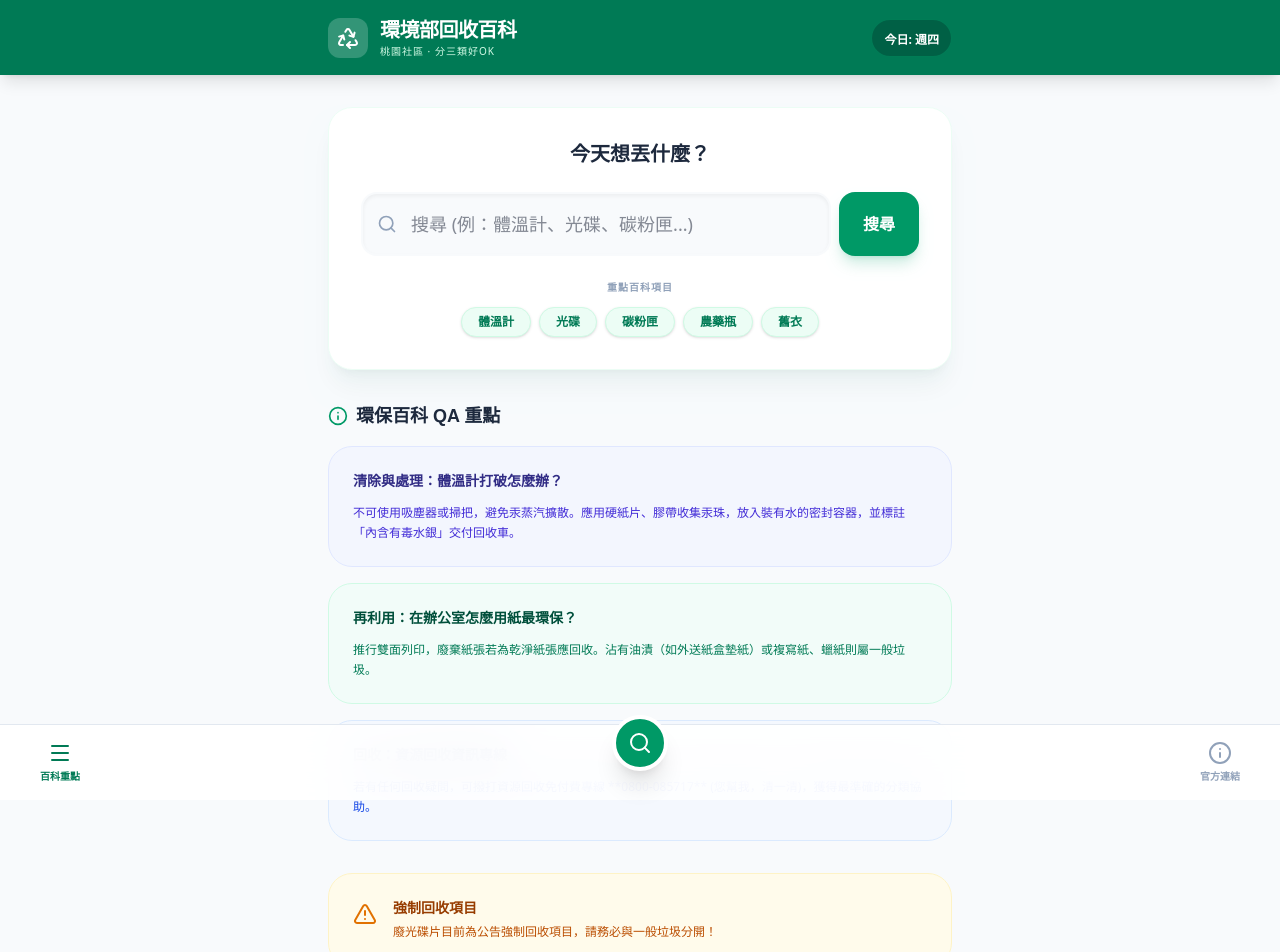
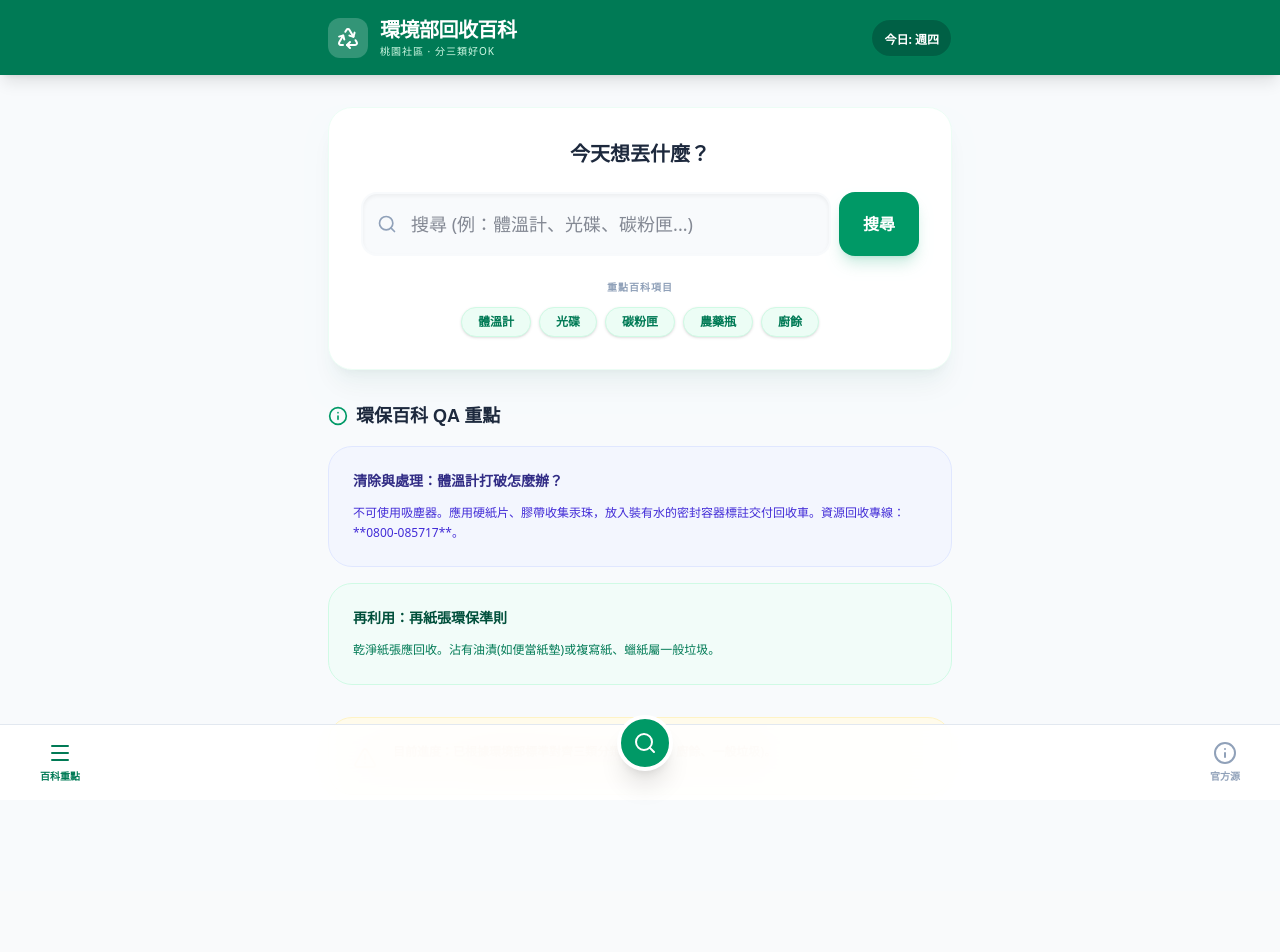
Before and after one commit to iamredd/taoyuan-waste-guide, a React (Vite) app: page / in a window 1280 px wide. Shown: the top 952 px of the page. After the commit the page ends 891 px from the top, so only its background shows below. Built offline with nearby package versions, Linux system fonts and the light colour scheme.

Commit message:
UX Enhancement: Add Google Search fallback for items not in database

```diff
--- a/src/App.jsx
+++ b/src/App.jsx
@@ -6,31 +6,21 @@ const App = () => {
   const [submittedQuery, setSubmittedQuery] = useState('');
   const [currentDay, setCurrentDay] = useState('');
 
-  // 根據環境部標準與環保百科擴充的資料庫
+  // 完整擴充資料庫 (環境部標準)
   const wasteDatabase = [
-    // --- 資源垃圾 (公告回收項目) ---
     { id: 1, name: '廢乾電池/水銀電池', category: 'resource', label: '資源垃圾', instruction: '處理：應與一般垃圾分開，交付資源回收車、超商或量販店回收箱。', icon: <Zap className="w-6 h-6" /> },
-    { id: 2, name: '廢資訊物品 (電腦/螢幕/印表機)', category: 'resource', label: '資源垃圾', instruction: '處理：包含主機、顯示器。印表機建議連同「碳粉匣」分開處理或一併交付資收車。', icon: <Monitor className="w-6 h-6" /> },
+    { id: 2, name: '廢資訊物品 (電腦/螢幕/印表機)', category: 'resource', label: '資源垃圾', instruction: '處理：包含主機、顯示器。印表機印表機碳粉匣應分開交付資收車。', icon: <Monitor className="w-6 h-6" /> },
     { id: 3, name: '廢電子電器 (電視/冰箱/洗衣機)', category: 'resource', label: '資源垃圾', instruction: '處理：大型家電可聯繫清潔隊或逆向回收通路。不可隨意棄置路邊。', icon: <Monitor className="w-6 h-6" /> },
-    { id: 4, name: '廢照明光源 (燈管/燈泡)', category: 'resource', label: '資源垃圾', instruction: '處理：需完整不可打破。含汞燈管若打破，需用厚紙包妥並標註。', icon: <Zap className="w-6 h-6" /> },
-
-    // --- 環境部百科特定品項 ---
-    { id: 26, name: '水銀體溫計', category: 'resource', label: '資源垃圾', instruction: '狀態：含汞危險品。處理：破碎時「禁止使用吸塵器」，應用紙板或膠帶收集汞滴放入密封罐。完整品請單獨袋裝交資源回收車。', icon: <FlaskConical className="w-6 h-6" /> },
-    { id: 27, name: '碳粉匣/墨水匣', category: 'resource', label: '資源垃圾', instruction: '理由：內含化學物質。處理：建議交由原廠回收點、門市或單獨交給資源回收車，避免粉塵污染。', icon: <Printer className="w-6 h-6" /> },
+    { id: 4, name: '廢照明光源 (燈管/燈泡)', category: 'resource', label: '資源垃圾', instruction: '處理：需完整不可打破。含汞燈管若打破，需用厚紙包妥避免割傷。', icon: <Zap className="w-6 h-6" /> },
+    { id: 26, name: '水銀體溫計', category: 'resource', label: '資源垃圾', instruction: '狀態：含汞危險品。打破時禁止使用吸塵器，密封後交資源回收車。完整品需單獨袋裝。', icon: <FlaskConical className="w-6 h-6" /> },
+    { id: 27, name: '碳粉匣/墨水匣', category: 'resource', label: '資源垃圾', instruction: '理由：內含化學物質。建議交由原廠回收點或單獨交給資源回收車。', icon: <Printer className="w-6 h-6" /> },
     { id: 10, name: '廢光碟片/手機/充電器', category: 'resource', label: '資源垃圾', instruction: '注意：廢光碟片目前為強制回收項目，不可當作一般垃圾丟棄。', icon: <Smartphone className="w-6 h-6" /> },
-
-    // --- 容器類 ---
-    { id: 7, name: '廢紙容器 (便當盒/咖啡杯/鋁箔包)', category: 'resource', label: '資源垃圾', instruction: '重點：含有塑膠淋膜。處理：需去除殘渣並洗淨，壓扁後回收。不可混入一般廢紙！', icon: <Box className="w-6 h-6" /> },
-    { id: 24, name: '農藥廢容器', category: 'resource', label: '資源垃圾', instruction: '安全性：三沖三洗，洗滌液倒入噴霧器。瓶蓋鎖緊後單獨交付資收車。', icon: <AlertTriangle className="w-6 h-6" /> },
-
-    // --- 廚餘與一般垃圾 ---
-    { id: 11, name: '生廚餘 (果皮/菜葉)', category: 'food-waste', label: '廚餘', instruction: '用途：堆肥。重點：瀝乾水分。硬核(芒果核)請丟一般垃圾。', icon: <Leaf className="w-6 h-6" /> },
-    { id: 12, name: '熟廚餘 (剩飯菜)', category: 'food-waste', label: '廚餘', instruction: '用途：養豬。重點：不可混入硬殼(大骨、蛤蜊)，會損壞機器，應歸一般垃圾。', icon: <Leaf className="w-6 h-6" /> },
+    { id: 7, name: '廢紙容器 (便當盒/咖啡杯/鋁箔包)', category: 'resource', label: '資源垃圾', instruction: '重點：含有塑膠淋膜。需洗淨壓扁回收，不可混入一般廢紙。', icon: <Box className="w-6 h-6" /> },
+    { id: 24, name: '農藥廢容器', category: 'resource', label: '資源垃圾', instruction: '安全性：三沖三洗，瓶蓋鎖緊後單獨交付資收車。', icon: <AlertTriangle className="w-6 h-6" /> },
+    { id: 11, name: '生廚餘 (果皮/菜葉)', category: 'food-waste', label: '廚餘', instruction: '用途：堆肥。重點：瀝乾水分。', icon: <Leaf className="w-6 h-6" /> },
+    { id: 12, name: '熟廚餘 (剩飯菜)', category: 'food-waste', label: '廚餘', instruction: '用途：養豬。重點：不可混入硬殼(大骨、蛤蜊)。', icon: <Leaf className="w-6 h-6" /> },
     { id: 13, name: '口罩/衛生紙', category: 'general', label: '一般垃圾', instruction: '處理：個人衛生用品不回收，請打包完整丟垃圾車。', icon: <Ghost className="w-6 h-6" /> },
-    { id: 19, name: '陶瓷碗盤/花瓶', category: 'general', label: '一般垃圾', instruction: '定義：屬不燃性廢棄物，不可回收。請包妥後標註「不燃物」丟棄。', icon: <Trash2 className="w-6 h-6" /> },
-
-    // --- 巨大與特殊 ---
-    { id: 191, name: '床墊/舊家具 (巨大廢棄物)', category: 'bulky', label: '巨大垃圾', instruction: '處理：修繕後可再利用。廢棄需事先向清潔隊預約 (桃園區: 03-332-8419)。', icon: <Truck className="w-6 h-6" /> },
+    { id: 19, name: '陶瓷碗盤/花瓶', category: 'general', label: '一般垃圾', instruction: '定義：不燃性廢棄物，不可回收。請包妥後標註「不燃物」。', icon: <Trash2 className="w-6 h-6" /> },
   ];
 
   useEffect(() => {
@@ -40,13 +30,11 @@ const App = () => {
   }, []);
 
   useEffect(() => {
-    if (searchTerm === '') {
-      setSubmittedQuery('');
-    }
+    if (searchTerm === '') setSubmittedQuery('');
   }, [searchTerm]);
 
   const getDynamicSuggestions = () => {
-    if (!searchTerm) return ['體溫計', '光碟', '碳粉匣', '農藥瓶', '舊衣'];
+    if (!searchTerm) return ['體溫計', '光碟', '碳粉匣', '農藥瓶', '廚餘'];
     const matches = wasteDatabase
       .filter(item => item.name.includes(searchTerm) || item.label.includes(searchTerm))
       .map(item => item.name.split('/')[0].split('(')[0].trim())
@@ -72,7 +60,6 @@ const App = () => {
       case 'general': return 'bg-gray-100 text-gray-800 border-gray-300';
       case 'resource': return 'bg-blue-50 text-blue-700 border-blue-200';
       case 'food-waste': return 'bg-emerald-50 text-emerald-700 border-emerald-200';
-      case 'bulky': return 'bg-violet-50 text-violet-700 border-violet-200';
       default: return 'bg-gray-50 text-gray-600';
     }
   };
@@ -128,7 +115,7 @@ const App = () => {
           </div>
         </div>
 
-        {submittedQuery ? (
+        {submittedQuery && (
           <div className="space-y-4 animate-slide-up">
             <h3 className="px-2 font-bold text-slate-500 text-xs uppercase tracking-widest">
               「{submittedQuery}」的百科處置建議：
@@ -148,61 +135,56 @@ const App = () => {
                   </div>
                 ))
               ) : (
-                <div className="text-center py-16 bg-white rounded-3xl border border-dashed border-slate-200">
-                  <Info className="w-10 h-10 text-slate-300 mx-auto mb-3" /><p className="text-slate-500 font-medium">查無結果</p>
+                <div className="text-center py-16 bg-white rounded-3xl border border-dashed border-slate-200 shadow-inner">
+                  <div className="bg-slate-50 w-16 h-16 rounded-full flex items-center justify-center mx-auto mb-4">
+                    <Info className="w-8 h-8 text-slate-300" />
+                  </div>
+                  <p className="text-slate-600 font-bold mb-2">資料庫查無「{submittedQuery}」</p>
+                  <p className="text-slate-400 text-xs mb-6 px-10">別擔心！您可以參考 Google 上的社群建議：</p>
+                  <a
+                    href={`https://www.google.com/search?q=${encodeURIComponent(submittedQuery + ' 該怎麼丟')}`}
+                    target="_blank"
+                    rel="noreferrer"
+                    className="inline-flex items-center gap-2 bg-white px-6 py-3 rounded-2xl border-2 border-emerald-500 text-emerald-600 font-black text-sm hover:bg-emerald-500 hover:text-white transition-all shadow-md active:scale-95"
+                  >
+                    <Search className="w-4 h-4" />
+                    在 Google 搜尋「{submittedQuery} 該怎麼丟」
+                  </a>
                 </div>
               )}
             </div>
           </div>
-        ) : (
+        )}
+
+        {!submittedQuery && (
           <div className="space-y-8 animate-slide-up">
-            {/* 環保百科亮點區塊 (提煉自環境部) */}
             <div>
-              <h3 className="font-bold text-slate-800 text-lg mb-4 flex items-center gap-2">
-                <Info className="w-5 h-5 text-emerald-600" />
-                環保百科 QA 重點
-              </h3>
-              <div className="space-y-4 text-left">
+              <h3 className="font-bold text-slate-800 text-lg mb-4 flex items-center gap-2"><Info className="w-5 h-5 text-emerald-600" />環保百科 QA 重點</h3>
+              <div className="space-y-4">
                 <div className="bg-indigo-50/50 p-6 rounded-3xl border border-indigo-100">
                   <h4 className="font-bold text-indigo-900 text-sm mb-3">清除與處理：體溫計打破怎麼辦？</h4>
-                  <p className="text-xs text-indigo-700 leading-relaxed">
-                    不可使用吸塵器或掃把，避免汞蒸汽擴散。應用硬紙片、膠帶收集汞珠，放入裝有水的密封容器，並標註「內含有毒水銀」交付回收車。
-                  </p>
+                  <p className="text-xs text-indigo-700 leading-relaxed">不可使用吸塵器。應用硬紙片、膠帶收集汞珠，放入裝有水的密封容器標註交付回收車。資源回收專線：**0800-085717**。</p>
                 </div>
                 <div className="bg-emerald-50/50 p-6 rounded-3xl border border-emerald-100">
-                  <h4 className="font-bold text-emerald-900 text-sm mb-3">再利用：在辦公室怎麼用紙最環保？</h4>
-                  <p className="text-xs text-emerald-700 leading-relaxed">
-                    推行雙面列印，廢棄紙張若為乾淨紙張應回收。沾有油漬（如外送紙盒墊紙）或複寫紙、蠟紙則屬一般垃圾。
-                  </p>
-                </div>
-                <div className="bg-blue-50/50 p-6 rounded-3xl border border-blue-100">
-                  <h4 className="font-bold text-blue-900 text-sm mb-3">回收：資源回收資訊專線</h4>
-                  <p className="text-xs text-blue-700 leading-relaxed">
-                    若有任何回收疑問，可撥打資源回收免付費專線 **0800-085717** (您幫我，清一清)，獲得最準確的分類協助。
-                  </p>
+                  <h4 className="font-bold text-emerald-900 text-sm mb-3">再利用：再紙張環保準則</h4>
+                  <p className="text-xs text-emerald-700 leading-relaxed">乾淨紙張應回收。沾有油漬(如便當紙墊)或複寫紙、蠟紙屬一般垃圾。</p>
                 </div>
               </div>
             </div>
-
             <div className="bg-amber-50 p-6 rounded-3xl border border-amber-100 flex items-start gap-4">
-              <AlertTriangle className="w-6 h-6 text-amber-600 mt-1 flex-shrink-0" />
-              <div>
-                <h3 className="font-bold text-amber-800 text-sm mb-1">強制回收項目</h3>
-                <p className="text-xs text-amber-700 leading-relaxed">廢光碟片目前為公告強制回收項目，請務必與一般垃圾分開！</p>
-              </div>
+              <AlertTriangle className="w-6 h-6 text-amber-600 mt-1 flex-shrink-0" /><p className="text-xs text-amber-700 leading-relaxed font-bold">目前進度：已根據環境部標準對齊三類分類法 (資源、廚餘、一般垃圾)。</p>
             </div>
           </div>
         )}
       </main>
 
-      {/* Nav */}
       <nav className="fixed bottom-0 left-0 right-0 bg-white/90 backdrop-blur-xl border-t border-slate-200 px-10 py-4 flex justify-between items-center z-50">
         <button onClick={() => setSearchTerm('')} className={`flex flex-col items-center gap-1 ${!submittedQuery ? 'text-emerald-700' : 'text-slate-400'}`}>
           <Menu className="w-6 h-6" /><span className="text-[10px] font-black uppercase">百科重點</span>
         </button>
-        <button className="w-14 h-14 bg-emerald-600 rounded-full flex items-center justify-center text-white shadow-xl -mt-10 border-4 border-white"><Search className="w-6 h-6" /></button>
-        <a href="https://hwms.moenv.gov.tw/dispPageBox/pubweb/pubwebHP.aspx?ddsPageID=EPATW1" target="_blank" rel="noreferrer" className="flex flex-col items-center gap-1 text-slate-400">
-          <Info className="w-6 h-6" /><span className="text-[10px] font-black uppercase">官方連結</span>
+        <button onClick={() => document.querySelector('input')?.focus()} className="w-14 h-14 bg-emerald-600 rounded-full flex items-center justify-center text-white shadow-xl -mt-10 border-4 border-white"><Search className="w-6 h-6" /></button>
+        <a href="https://hwms.moenv.gov.tw/" target="_blank" rel="noreferrer" className="flex flex-col items-center gap-1 text-slate-400">
+          <Info className="w-6 h-6" /><span className="text-[10px] font-black uppercase">官方源</span>
         </a>
       </nav>
     </div>
```
